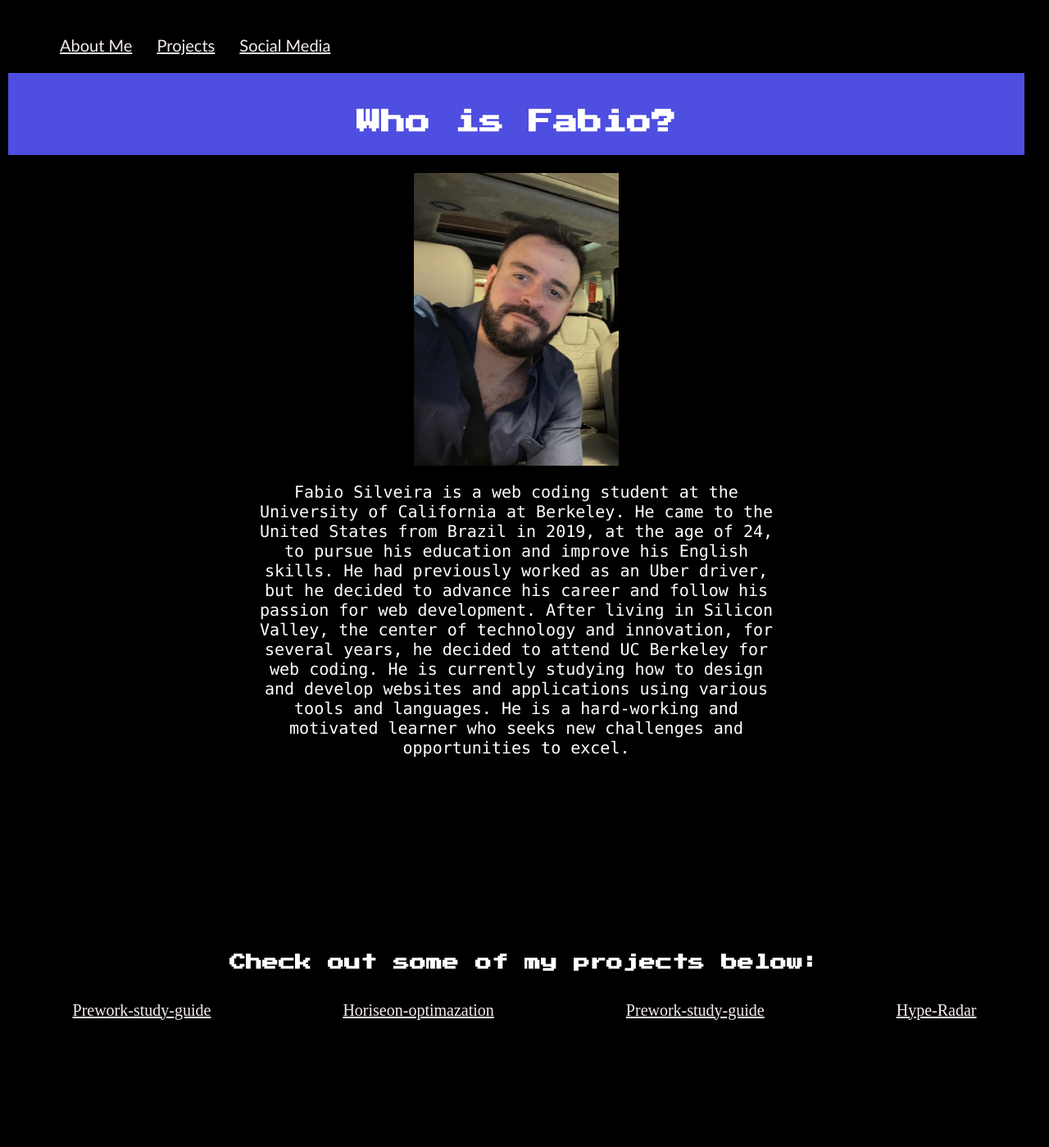
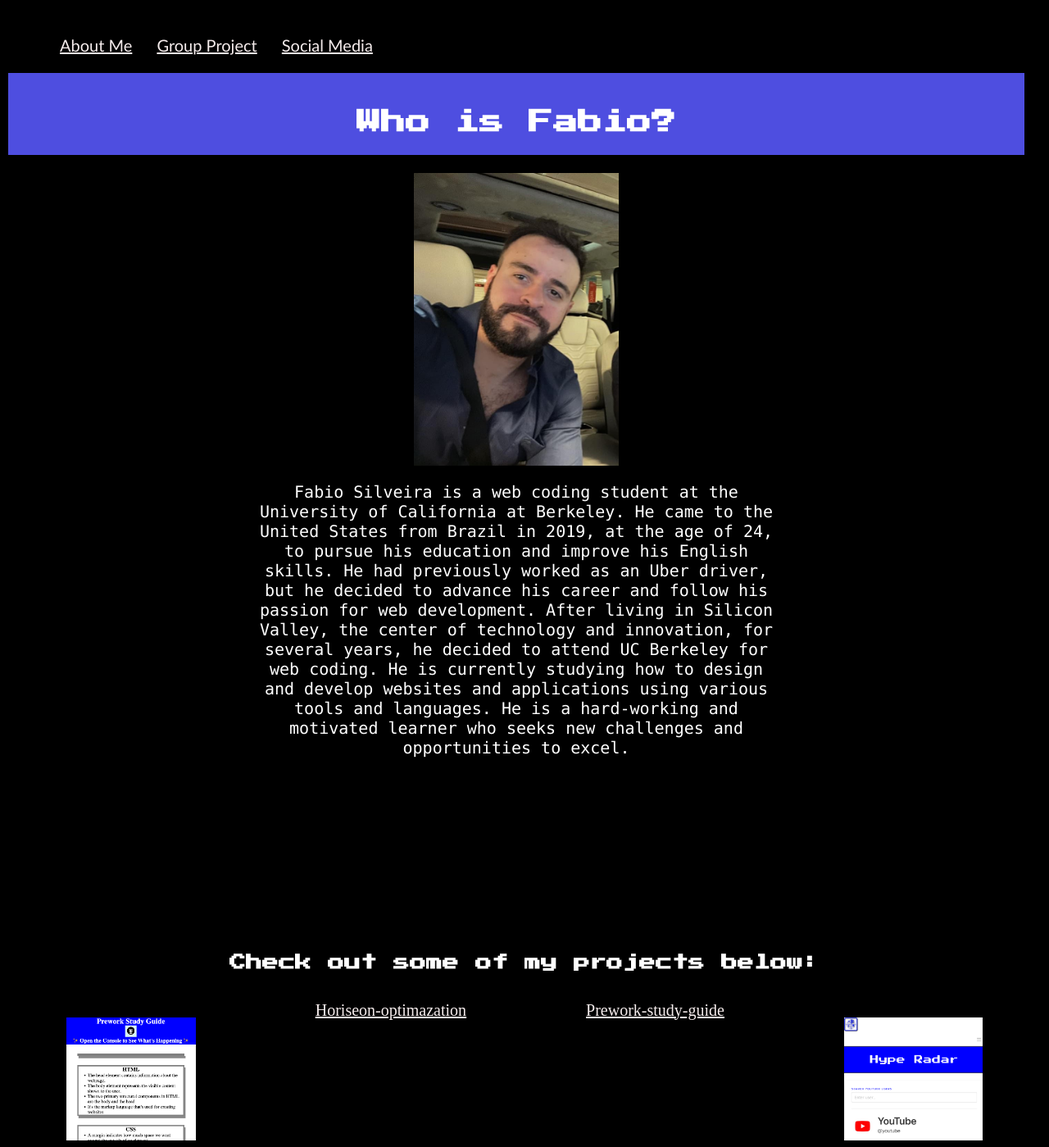
Before and after one commit to fabioesilveira/Fabio-s-PortfolioPage, a plain HTML site: page index.html in a window 1280 px wide. Shown: the top 1399 px of the page at 82% size. Drawn offline with Linux system fonts and the light colour scheme.

Commit message:
addedProject

```diff
--- a/index.html
+++ b/index.html
@@ -17,7 +17,7 @@
                     <a href="#about-me">About Me</a>
                 </li>
                 <li>
-                    <a href="https://fabioesilveira.github.io/hype-radar/">Projects</a>
+                    <a href="https://fabioesilveira.github.io/hype-radar/">Group Project</a>
                 </li>
                 <li>
                     <a href="https://www.facebook.com/fabioeduardo.dias.7">Social Media </a>
@@ -53,7 +53,7 @@
 
 <div style="display: flex; flex-wrap: wrap; justify-content: space-around;">
 <div>
-<a href="https://fabioesilveira.github.io/prework-study-guide/">Prework-study-guide</a>
+<a href="https://fabioesilveira.github.io/prework-study-guide/"><img height="150px" src="assets/images/PreWork.png"></a>
 
 </div>
 <div>
@@ -64,9 +64,8 @@
 <a href="https://fabioesilveira.github.io/prework-study-guide/">Prework-study-guide</a>
 
 </div>
-<div>
-    <a href="https://fabioesilveira.github.io/hype-radar/">Hype-Radar</a>
-
+<div id="project">
+    <a href="https://fabioesilveira.github.io/hype-radar/"><img height='150px'src="assets/images/HypeRadar.png"></a>
     </div>
  </div>
 
```
Also changed, not shown: assets/images/HypeRadar.png (added), assets/images/PreWork.png (added), assets/style.css (line endings or trailing spaces), 2 other files.
